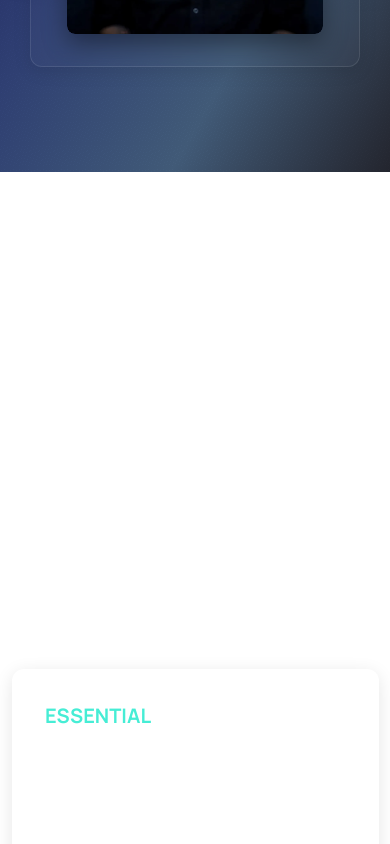
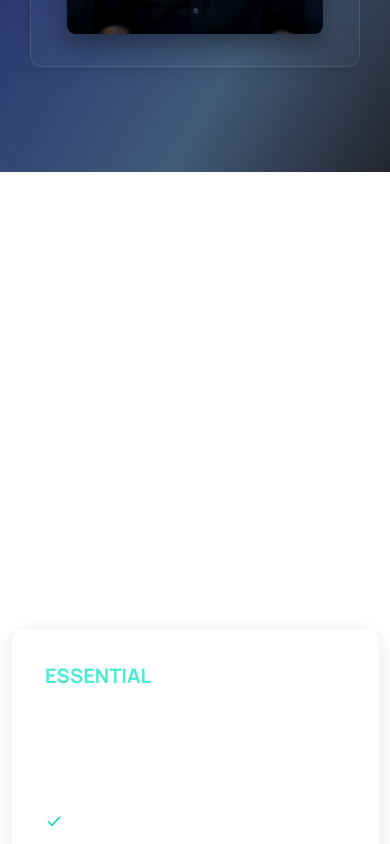
Before and after one commit to Max-Burleigh/max-portfolio-v4, a Next.js app: page / in a window 390 px wide. Shown: the part 672-1516 px from the top of the page. Built offline with nearby package versions, Linux system fonts and the light colour scheme.

Commit message:
Tighten mobile spacing under Services and Portfolio

```diff
--- a/app/globals.css
+++ b/app/globals.css
@@ -910,6 +910,14 @@ h2 {
 @media (max-width: 768px) {
   .portfolio-subcopy {
     display: none;
+  }
+
+  .portfolio-header {
+    margin-bottom: 1rem;
+  }
+
+  .project-grid {
+    margin-top: 1rem;
   }
 }
 
--- a/app/sections/ServicesSection.tsx
+++ b/app/sections/ServicesSection.tsx
@@ -175,7 +175,7 @@ const ServicesSection = forwardRef<HTMLDivElement, ServicesSectionProps>((props,
         className="w-full max-w-5xl mx-auto"
         data-entrance="stagger"
       >
-        <div className="portfolio-header mb-12 text-center md:text-left">
+        <div className="portfolio-header md:mb-12 text-center md:text-left">
           <h2 className="mb-0" data-entrance-item>
             Services
           </h2>
@@ -184,7 +184,7 @@ const ServicesSection = forwardRef<HTMLDivElement, ServicesSectionProps>((props,
           </p>
         </div>
 
-        <div className="mt-10 pt-10 border-t border-white/10 space-y-14">
+        <div className="mt-6 md:mt-10 pt-6 md:pt-10 border-t border-white/10 space-y-14">
           <div data-entrance-item className="text-center md:text-left">
             <p className="text-base md:text-lg tracking-[0.2em] uppercase text-white/70 font-space-grotesk font-semibold">
               Web Design & Development
```
